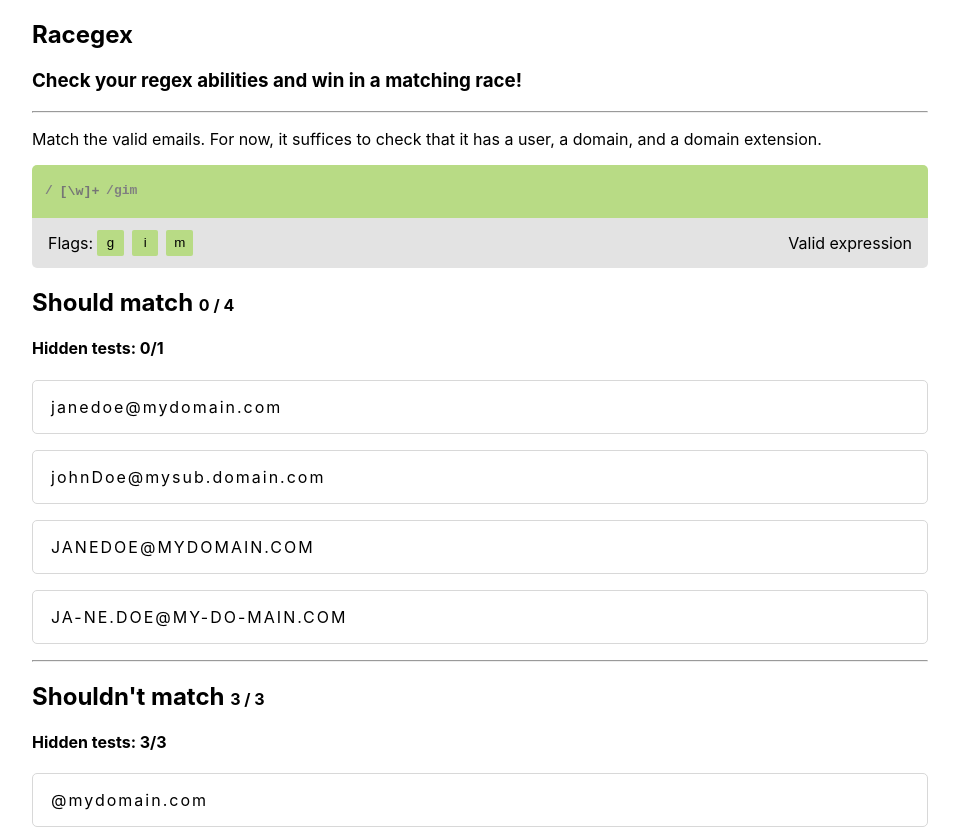
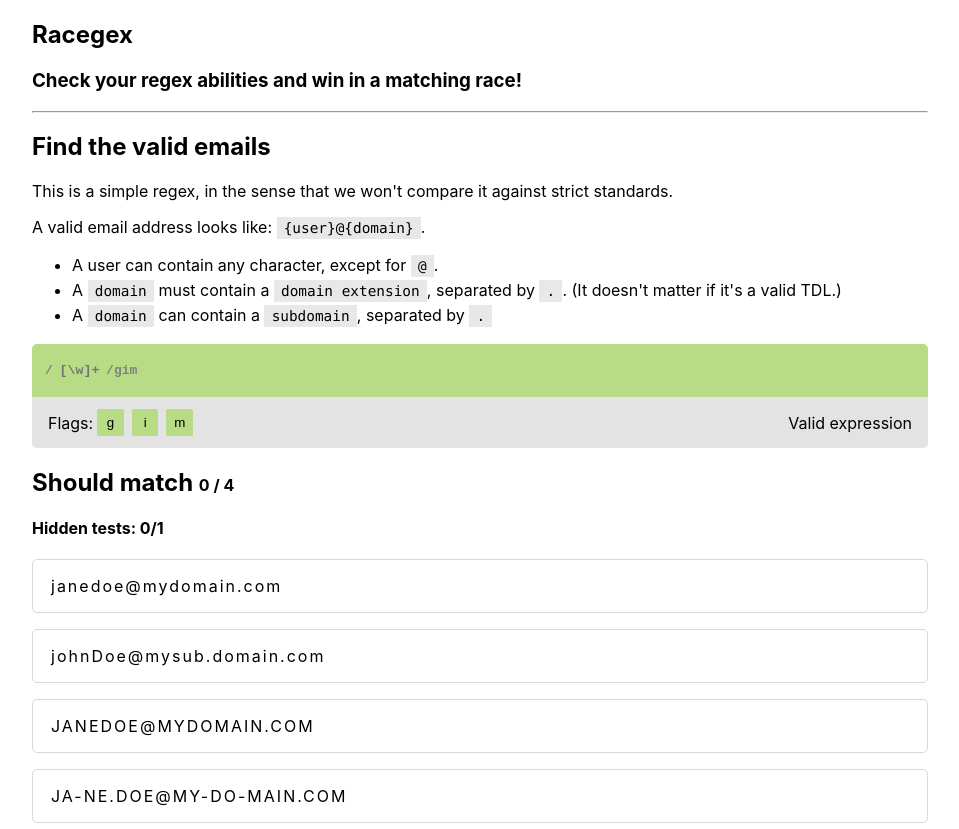
Before and after one commit to daque-dev/racegex, a React (Create React App) app: page / in a window 1280 px wide. Shown: the top 829 px of the page, without its empty margins (160-1119 px from the left). Built offline with nearby package versions, Linux system fonts and the light colour scheme.

Commit message:
User Markdown for the problem descriptions

```diff
--- a/package.json
+++ b/package.json
@@ -13,6 +13,7 @@
     "node-sass": "^4.14.1",
     "react": "^16.13.1",
     "react-dom": "^16.13.1",
+    "react-markdown": "^4.3.1",
     "react-scripts": "3.4.1",
     "typescript": "^3.7.5"
   },
--- a/src/App.scss
+++ b/src/App.scss
@@ -106,7 +106,15 @@ form {
     margin-left: auto;
   }
 }
-
+code,
+pre {
+  background: #e8e8e8;
+  font-size: 0.9em;
+  padding: 0.2em 0.5em;
+}
+li {
+  line-height: 1.5em;
+}
 .regex-input-container {
   padding: 0.5em 1em;
   color: gray;
--- a/src/RegexTests.tsx
+++ b/src/RegexTests.tsx
@@ -1,5 +1,6 @@
 import React, { ReactNode, useState } from "react";
 import data from "./tests.json";
+import ReactMarkdown from "react-markdown";
 
 import "./App.scss";
 
@@ -71,7 +72,7 @@ function RegexTests({ regex, children }: RegexTestProps) {
   };
   return (
     <>
-      <p>{tests.description}</p>
+      <ReactMarkdown source={tests.description} />
       {children}
       <h2>
         Should match{" "}
--- a/src/tests.json
+++ b/src/tests.json
@@ -1,6 +1,6 @@
 [
   {
-    "description": "Match the valid emails. For now, it suffices to check that it has a user, a domain, and a domain extension.",
+    "description": "## Find the valid emails\nThis is a simple regex, in the sense that we won't compare it against strict standards.\n\nA valid email address looks like: `{user}@{domain}`.\n\n- A user can contain any character, except for `@`.\n- A `domain` must contain a `domain extension`, separated by `.`. (It doesn't matter if it's a valid TDL.)\n- A `domain` can contain a `subdomain`, separated by `.`",
     "visible": {
       "should-match": [
         "janedoe@mydomain.com",
@@ -16,7 +16,7 @@
     }
   },
   {
-    "description": "Match the valid websites. For now, it suffices to check that it has a protocol, can contain a subdomain, must have a domain, and a domain extension.",
+    "description": "## Find the valid websites\nThis is a simple regex, in the sense that we won't compare it against strict standards.\n\nA valid website looks like: `{protocol}://{domain}/{path}`\n- A protocol can be either `http` or `https`\n- A `domain` must contain a `domain extension`, separated by `.`. (It doesn't matter if it's a valid TDL.)\n- A `domain` can contain a `subdomain`, separated by `.`\n- A website can contain many `paths`, separated by `/`.\n- A website can end with a `/`.",
     "visible": {
       "should-match": [
         "http://wikipedia.org/",
```
Also changed, not shown: 1 other file (tests, documents, lock files or other folders).
